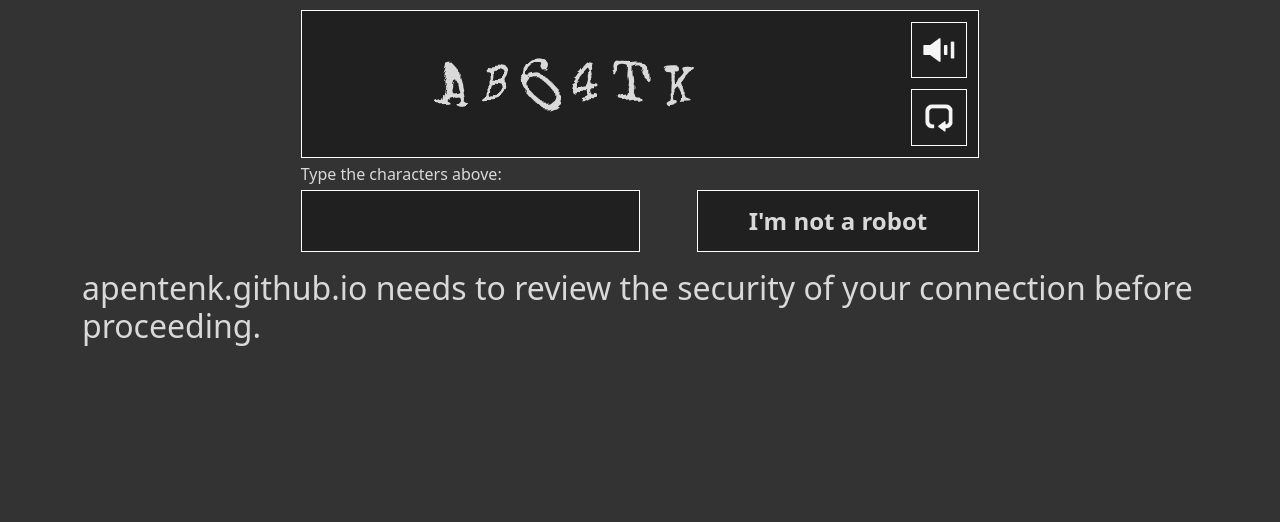
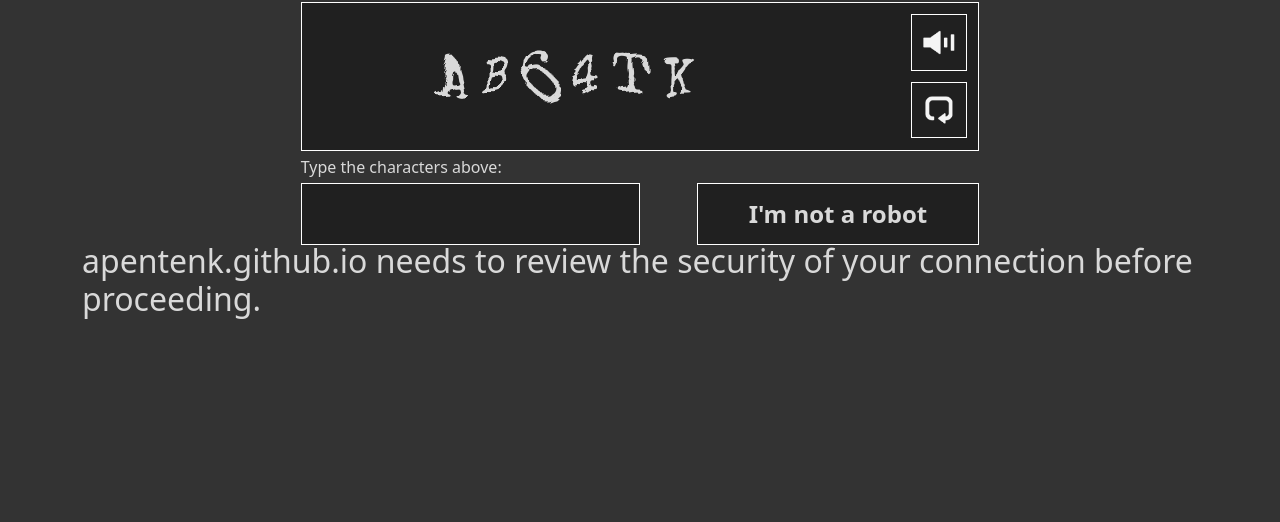
Before and after one commit to apentenk/Captcha, a plain HTML site: page index.html in a window 1280 px wide. Shown: the part 278-800 px from the top of the page. Drawn offline with nearby package versions, Linux system fonts and the light colour scheme.

Commit message:
fixed layout issues

```diff
--- a/index.html
+++ b/index.html
@@ -15,8 +15,8 @@
       <img src="./img/dark-mode.png" class="dark" width="40" alt="Toggle light or dark mode button">
     </div>
   </header>
-  <main>
-    <div class="row">
+  <main class="w-100">
+    <div class="row h-25 align-items-center">
       <div>
         <h1>apentenk.github.io</h1>
       </div>
@@ -24,7 +24,7 @@
         <h2>Checking if the site connection is secure</h2>
       </div>
     </div>
-    <div class="row">
+    <div class="row h-50 align-items-center">
       <div id="captcha-box" class="media-box mx-auto">
         <div class="row captcha-container dark">
           <div id="generated" class="col-10 text-center">
@@ -74,7 +74,7 @@
         <h3 id="display-text">Verifying...</h3>
       </div>
     </div>
-    <div class="row">
+    <div class="row h-25">
       <div>
         <h2 id="default-message">
           apentenk.github.io needs to review the security of your connection before proceeding.
@@ -82,7 +82,7 @@
         <h2 id="captcha-message">The captcha isn't an image, you can highlight then copy and paste</h2>
       </div>
       <div class="text-center">
-        <button id="restart" class="primary-button">Continue</button>
+        <button id="restart" class="primary-button dark my-3">Continue</button>
       </div>
     </div>
 
```
